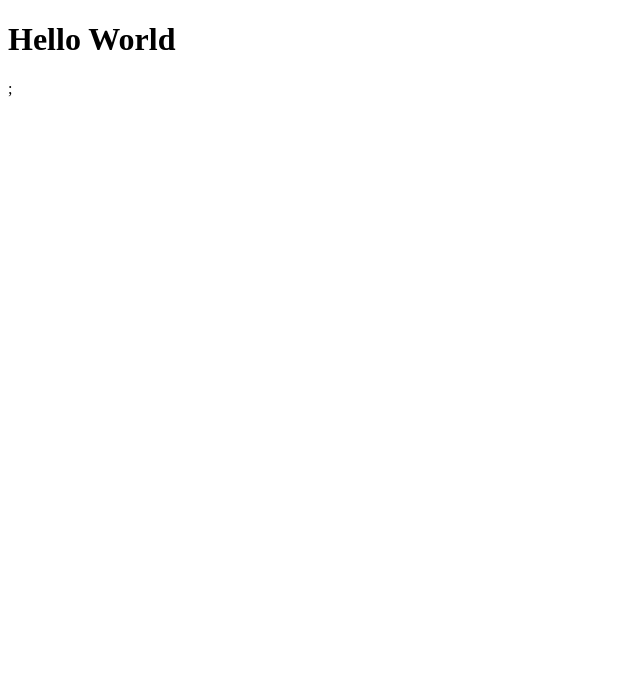
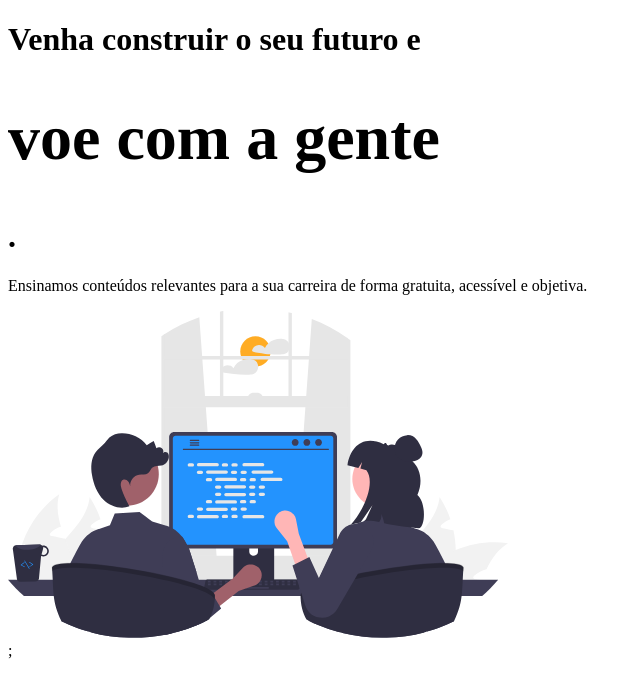
Before and after one commit to Sophia-15/flying-high-dowhile-challenge, a Next.js app: page / in a window 1280 px wide. Shown: the top 698 px of the page, without its empty margins (0-640 px from the left). Built offline with nearby package versions, Linux system fonts and the light colour scheme.

Commit message:
feat: :construction: styles
styles

```diff
--- /dev/null
+++ b/src/components/Home/index.tsx
@@ -0,0 +1,24 @@
+import React from 'react';
+
+import { ContainerHome, LeftHome, RightHome } from './styles';
+
+import './styles.ts';
+
+export function Presentation() {
+  return(
+    <ContainerHome>
+      <LeftHome>
+        <h1>Venha construir o seu futuro e <h1>voe com a gente</h1>.</h1>
+
+        <p>
+        Ensinamos conteúdos relevantes para a
+        sua carreira de forma gratuita, acessível e objetiva.
+        </p>
+      </LeftHome>
+
+      <RightHome>
+        <img src="/programming.svg" alt="" />
+      </RightHome>
+    </ContainerHome>
+  );
+}
--- /dev/null
+++ b/src/components/Home/styles.ts
@@ -0,0 +1,13 @@
+import styled from 'styled-components';
+
+export const ContainerHome = styled.div`
+
+`;
+
+export const LeftHome = styled.div`
+
+`;
+
+export const RightHome = styled.div`
+
+`;
--- a/src/pages/index.tsx
+++ b/src/pages/index.tsx
@@ -1,7 +1,9 @@
 import React from 'react';
+
+import { Presentation } from '../components/Home';
 
 export default function Home() {
   return (
-    <h1>Hello World</h1>
+    <Presentation />
   )
 }
```
